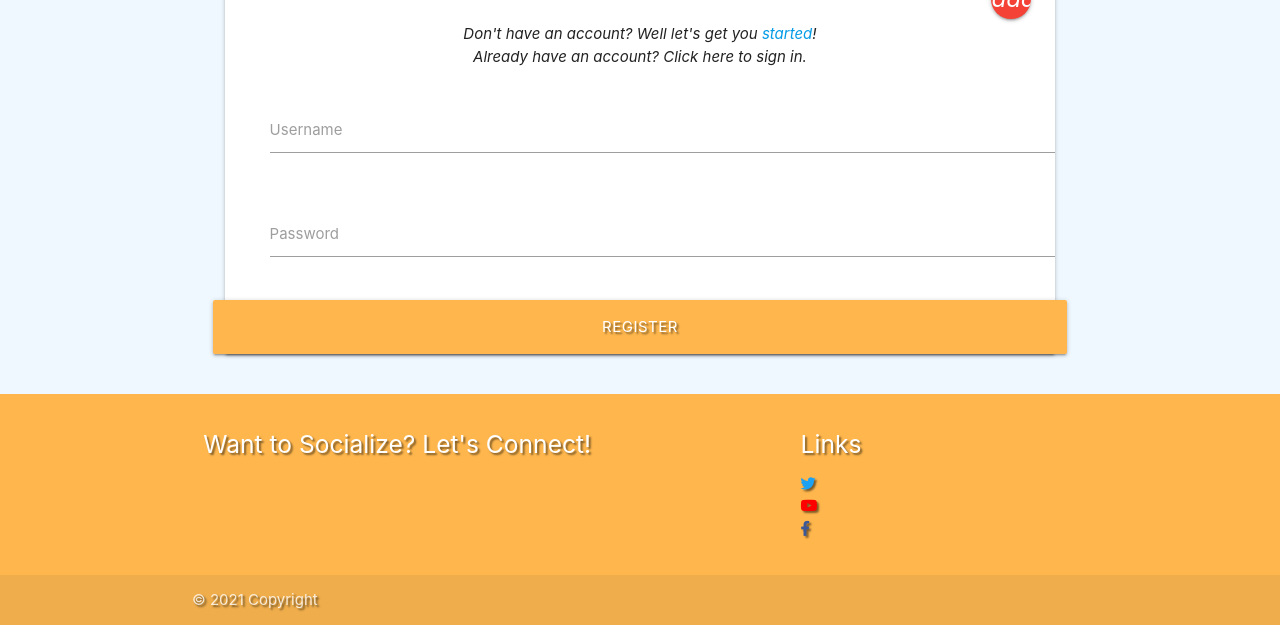
After one commit to Windmost8/MS3-Cookbook-MostaphaE, a Flask app: page /login in a window 1280 px wide. The commit adds this page. Shown: the part 859-1484 px from the top of the page. Run offline with Flask 2, Linux system fonts and the light colour scheme; some libraries are stand-ins or nearby versions.

Commit message:
login and register html

```diff
--- a/app.py
+++ b/app.py
@@ -4,6 +4,7 @@ from flask import (
     redirect, request, session, url_for)
 from flask_pymongo import PyMongo
 from bson.objectid import ObjectId
+from werkzeug.security import generate_password_hash, check_password_hash
 if os.path.exists("env.py"):
     import env
 
@@ -24,6 +25,16 @@ def get_temps():
     return render_template("temps.html", temps=temps)
 
 
+@app.route("/register", methods=["GET", "POST"])
+def register():
+    return render_template("register.html")
+
+
+@app.route("/login", methods=["GET", "POST"])
+def login():
+    return render_template("login.html")
+
+
 if __name__ == "__main__":
     app.run(host=os.environ.get("IP"),
             port=int(os.environ.get("PORT")),
--- a/static/css/style.css
+++ b/static/css/style.css
@@ -9,3 +9,18 @@
 body {
     background-color: aliceblue;
 }
+
+blockquote {
+    text-align: center;
+}
+
+/*colors for social media links*/
+.color1 {
+    color:rgb(255,0,0);
+}
+.color2 {
+    color:#3b5998;
+}
+.color3 {
+    color:rgb(29, 161, 242);
+}
--- /dev/null
+++ b/static/js/script.js
@@ -0,0 +1,3 @@
+$(document).ready(function () {
+    $(".sidenav").sidenav();
+});
--- a/templates/base.html
+++ b/templates/base.html
@@ -0,0 +1,101 @@
+<!DOCTYPE html>
+<html lang="en">
+<head>
+    <meta charset="UTF-8">
+    <meta name="viewport" content="width=device-width, initial-scale=1.0">
+    <!--fontawesome cdn-->
+    <link rel="stylesheet" href="https://cdnjs.cloudflare.com/ajax/libs/font-awesome/5.13.1/css/all.min.css"
+        integrity="sha512-xA6Hp6oezhjd6LiLZynuukm80f8BoZ3OpcEYaqKoCV3HKQDrYjDE1Gu8ocxgxoXmwmSzM4iqPvCsOkQNiu41GA==" crossorigin="anonymous" type="text/css">
+    <!--materlize css cdn-->
+    <link rel="stylesheet" href="https://cdnjs.cloudflare.com/ajax/libs/materialize/1.0.0/css/materialize.min.css" type="text/css">
+    <!--jinja because of static folder-->
+    <link rel="stylesheet" href="{{ url_for('static', filename='css/style.css') }}" type="text/css">
+    {% block styles %}
+    {% endblock %}
+    <title>reCook</title>
+</head>
+<body>
+
+    <!--materlize navbar-->
+    <header>
+        <!-- top navbar -->
+		<nav class="nav-extended text-shadow orange lighten-2">
+			<div class="nav-wrapper">
+				<a href="{{ url_for('get_temps') }}" class="center brand-logo">reCook <i class="fas fa-utensils"></i></a>
+				<a href="#" data-target="mobile-demo" class="sidenav-trigger"><i class="fas fa-bars"></i></a>
+				<ul class="hide-on-med-and-down">
+					<li><a href="{{ url_for('get_temps') }}"><i class="fas fa-home"></i> Home </a></li>
+					<li><a href="#"><i class="fas fa-female"></i><i class="fas fa-male"></i> Profile</a></li>
+					<li><a href="#"><i class="fas fa-times"></i> Sign Out</a></li>
+					<li><a href="{{ url_for('login') }}"><i class="fas fa-door-open"></i> Sign In</a></li>
+					<li><a href="{{ url_for('register') }}"><i class="fas fa-plus-circle"></i> Register</a></li>
+				</ul>
+			</div>
+		</nav>
+
+        <!-- mobile sidenav -->
+		<ul class="sidenav" id="mobile-demo">
+            <li><h4 class="center-align orange lighten-2">Menu</h4></li>
+            <li><a href="{{ url_for('get_temps') }}">Home</a></li>
+            <li><a href="#">Profile</a></li>
+            <li><a href="#">Log Out</a></li>
+            <li><a href="{{ url_for('login') }}">Sign In</a></li>
+            <li><a href="{{ url_for('register') }}">Register</a></li>
+		</ul>
+    </header>
+
+    <!--materlize typograpy class-->
+    <blockquote><p class="flow-text">Welcome, friends and family alike! Welcome... to an online platform to not only FIND and SHARE recipies, or INSPECT various
+        cooking tools, but to learn as we eat, or eat as we learn. Welcome one, welcome all! Enjoy.</p>
+    </blockquote>
+
+
+
+
+
+
+    {% block content %}
+    {% endblock %}
+
+    <!--materlize footer-->
+    <footer class="page-footer orange lighten-2 text-shadow">
+        <div class="container">
+            <div class="row">
+                <div class="col l6 s12">
+                    <h5 class="white-text">Want to Socialize? Let's Connect!</h5>
+                </div>
+                <div class="col l4 offset-l2 s12">
+                    <h5 class="white-text">Links</h5>
+                    <ul>
+                        <li>
+                            <a class="grey-text text-lighten-3" href="https://www.twitter.com/" target="_blank"><i class="fab fa-twitter color3"></i></a>
+                        </li>
+                        <li>
+                            <a class="grey-text text-lighten-3" href="https://www.youtube.com/" target="_blank"><i class="fab fa-youtube color1"></i></a>
+                        </li>
+                        <li>
+                            <a class="grey-text text-lighten-3" href="https://www.facebook.com/" target="_blank"><i class="fab fa-facebook-f color2"></i></a>
+                        </li>
+
+                    </ul>
+                </div>
+            </div>
+        </div>
+        <div class="footer-copyright">
+            <div class="container">
+                © 2021 Copyright
+            </div>
+        </div>
+    </footer>
+
+    <!--jquery cdn needed for materlize-->
+    <script src="https://code.jquery.com/jquery-3.6.0.js"
+    integrity="sha256-H+K7U5CnXl1h5ywQfKtSj8PCmoN9aaq30gDh27Xc0jk=" crossorigin="anonymous"></script>
+    <!--materilize script cdn-->
+    <script src="https://cdnjs.cloudflare.com/ajax/libs/materialize/1.0.0/js/materialize.min.js"></script>
+    <!--jinja for static folder-->
+    <script src="{{ url_for('static', filename='js/script.js') }}"></script>
+    {% block scripts %}
+    {% endblock %}
+</body>
+</html>
--- /dev/null
+++ b/templates/login.html
@@ -0,0 +1,41 @@
+{% extends "base.html" %}
+{% block content %}
+
+    <div class="row">
+        <form class="col s12 m8 offset-m2" method="POST" action="{{ url_for('register') }}">
+            <div class="card">
+                <div class="card-image">
+                    <a href="https://thumbs.dreamstime.com/b/onion-pepper-tomato-tomato-lime-vegetable-asian-cooking-vintage-image-onion-pepper-tomato-tomato-lime-vegetable-asian-185990624.jpg" target="_blank">
+                        <img src="https://thumbs.dreamstime.com/b/onion-pepper-tomato-tomato-lime-vegetable-asian-cooking-vintage-image-onion-pepper-tomato-tomato-lime-vegetable-asian-185990624.jpg" alt="stock cooking image">
+                    </a>
+                    <span class="card-title">Account Sign In</span>
+                    <a class="btn-floating halfway-fab waves-effect waves-light red"><i class="material-icons">add</i></a>
+                </div>
+                <div class="card-content">
+                    <p class="center-align"><i>Don't have an account? Well let's get you <a href="{{ url_for('register') }}">
+                        started</a>!<br>Already have an account? Click here to sign in.</i></p>
+                </div>
+                <div class="row">
+                    <div class="input-field col s12">
+                        <i class="prefix"></i>
+                        <input id="username" name="username" type="text" class="validate">
+                        <label for="username">Username</label>
+                    </div>
+                </div>
+                <div class="row">
+                    <div class="input-field col s12">
+                        <i class="prefix"></i>
+                        <input id="password" name="password" type="password" class="validate">
+                        <label for="password">Password</label>
+                    </div>
+                </div>
+                <div class="row">
+                    <button type="submit" class="col s12 btn-large orange lighten-2 text-shadow">
+                        Register
+                    </button>
+                </div>
+            </div>
+        </form>
+    </div>
+
+{% endblock %}
--- /dev/null
+++ b/templates/profile.html
@@ -0,0 +1,2 @@
+{% extends "base.html" %}
+{% block content %}
```
Also changed, not shown: templates/register.html (added, +41 -0 lines), templates/temps.html (+5 -10 lines), README.md.
